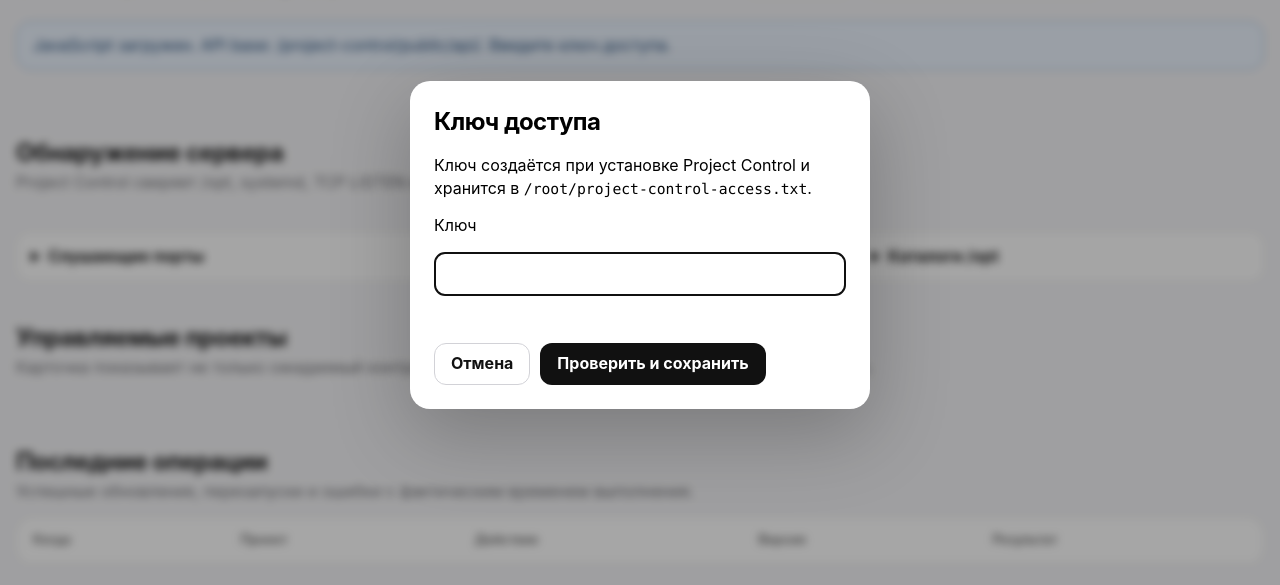
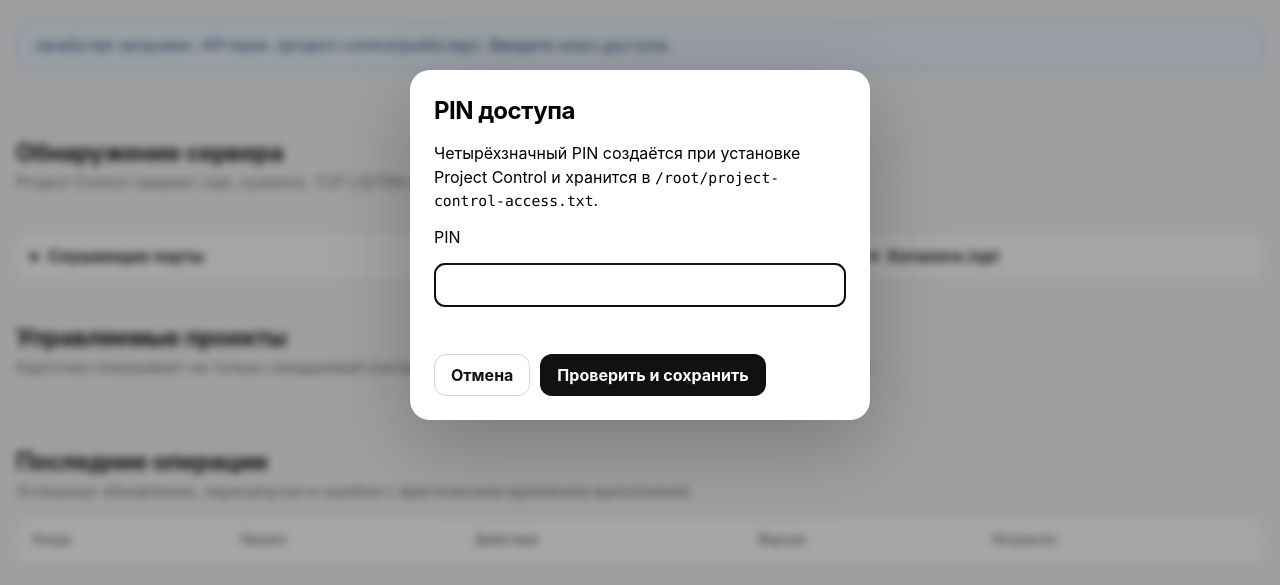
Before and after one commit to f2re/meta, a website: page project-control/public/index.html in a window 1280 px wide. Shown: the part 155-740 px from the top of the page. Drawn offline with Linux system fonts and the light colour scheme.

Commit message:
Fix executor socket access and shorten access PIN

```diff
--- a/project-control/package.json
+++ b/project-control/package.json
@@ -1,6 +1,6 @@
 {
   "name": "f2re-project-control",
-  "version": "0.5.4",
+  "version": "0.5.5",
   "private": true,
   "type": "module",
   "description": "Offline project monitoring and update controller for Astra Linux",
--- a/project-control/public/index.html
+++ b/project-control/public/index.html
@@ -80,10 +80,10 @@
 
   <dialog id="keyDialog" aria-labelledby="keyDialogTitle">
     <form method="dialog" id="keyForm">
-      <h2 id="keyDialogTitle">Ключ доступа</h2>
-      <p>Ключ создаётся при установке Project Control и хранится в <code>/root/project-control-access.txt</code>.</p>
-      <label for="accessKey">Ключ</label>
-      <input id="accessKey" name="accessKey" type="password" autocomplete="current-password" required minlength="24">
+      <h2 id="keyDialogTitle">PIN доступа</h2>
+      <p>Четырёхзначный PIN создаётся при установке Project Control и хранится в <code>/root/project-control-access.txt</code>.</p>
+      <label for="accessKey">PIN</label>
+      <input id="accessKey" name="accessKey" type="password" inputmode="numeric" autocomplete="current-password" required pattern="[0-9]{4}" minlength="4" maxlength="4">
       <p id="keyError" class="error-text" aria-live="polite"></p>
       <div class="dialog-actions">
         <button type="button" id="cancelKeyButton" class="button secondary">Отмена</button>
--- a/project-control/src/server.mjs
+++ b/project-control/src/server.mjs
@@ -20,7 +20,7 @@ const PUBLIC_DIR = path.resolve(path.dirname(fileURLToPath(import.meta.url)), ".
 const uploadLocks = new Set();
 let discoveryCache = { at: 0, value: null, promise: null };
 
-if (!ACCESS_TOKEN || ACCESS_TOKEN.length < 24) throw new Error("PROJECT_CONTROL_ACCESS_TOKEN должен быть задан и иметь длину не менее 24 символов.");
+if (!/^[0-9]{4}$/.test(ACCESS_TOKEN)) throw new Error("PROJECT_CONTROL_ACCESS_TOKEN должен быть четырёхзначным PIN-кодом.");
 if (!Number.isInteger(PORT) || PORT < 1 || PORT > 65535) throw new Error("Некорректный PROJECT_CONTROL_PORT.");
 if (!Number.isInteger(CHUNK_BYTES) || CHUNK_BYTES < 64 * 1024 || CHUNK_BYTES > 768 * 1024) throw new Error("PROJECT_CONTROL_UPLOAD_CHUNK_BYTES должен быть от 64 до 768 КиБ.");
 
```
Also changed, not shown: project-control/tests/ui_compat.test.mjs (+7 -0 lines), CHANGELOG.md, project-control/README.md, 6 other files.
